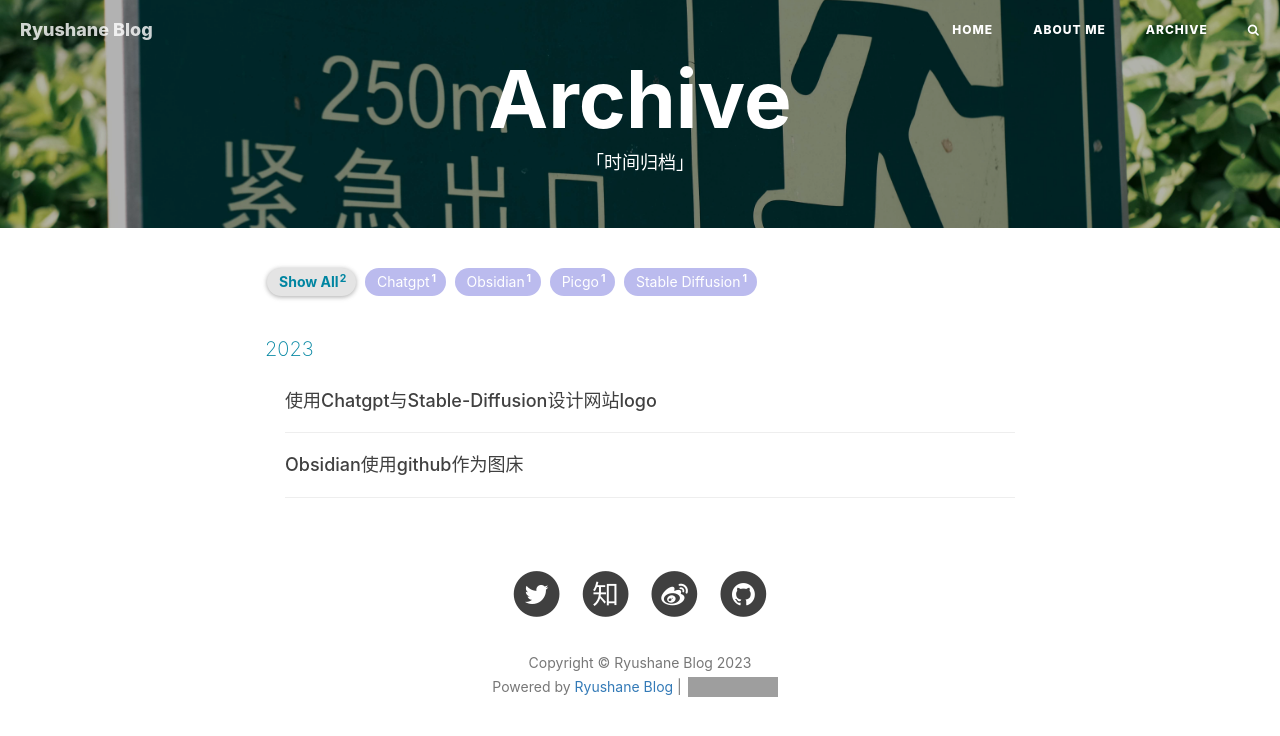
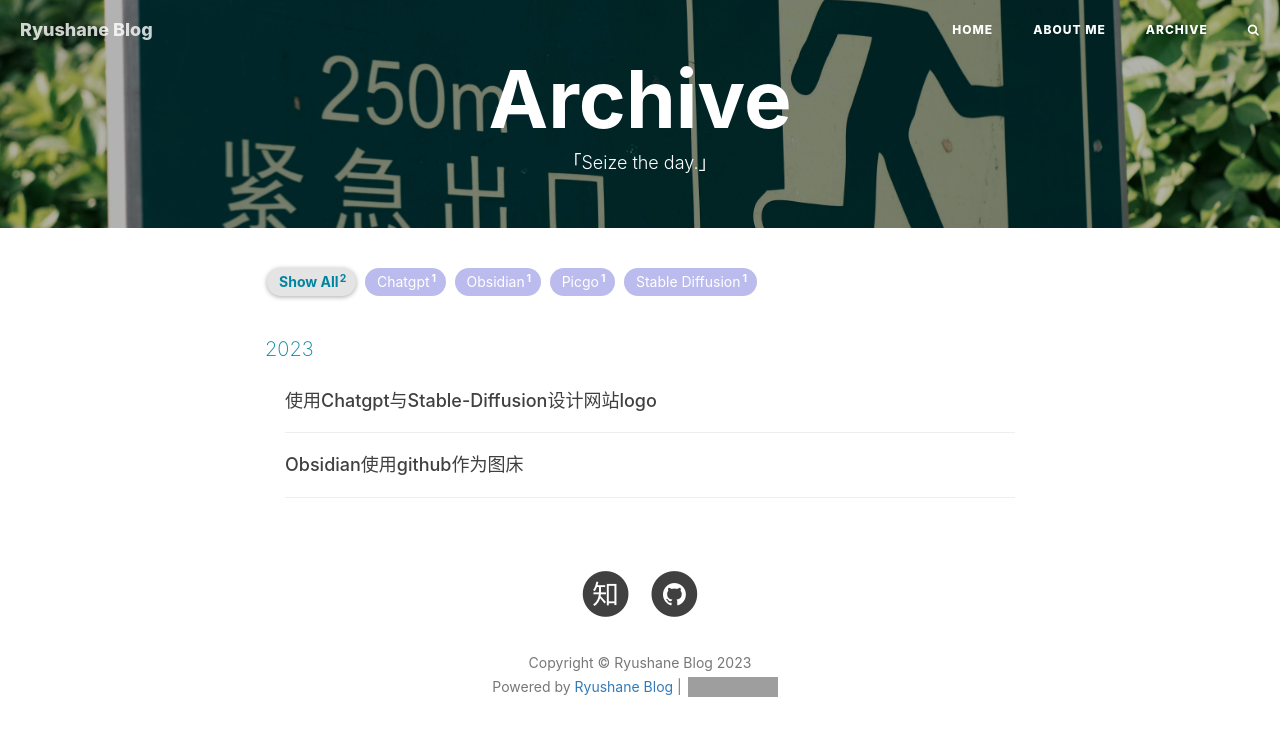
Before and after one commit to Ryushane/Ryushane.github.io, a Jekyll site: the page built from archive.html, in a window 1280 px wide. Shown: the top 736 px of the page. Built offline with Jekyll 4.4.1, drawn with Linux system fonts in a browser that asks for light colours; nearby versions of some CDN libraries; comment, search, counter and statistics services are not loaded; grey boxes are pictures that could not be loaded.

```diff
--- a/_config.yml
+++ b/_config.yml
@@ -13,10 +13,11 @@ future: true
 
 # SNS settings
 RSS: false
-weibo_username: ryushane
+# weibo_username: ryuushane
 zhihu_username: ryushane
+# bilibili_username: 3882240
 github_username: ryushane
-twitter_username: ryushane
+# twitter_username: ryushane
 #facebook_username:  ryushane
 #linkedin_username:  firstname-lastname-idxxxx
 
--- a/_includes/sns-links.html
+++ b/_includes/sns-links.html
@@ -24,6 +24,16 @@
       <span class="fa-stack fa-lg">
         <i class="fa fa-circle fa-stack-2x"></i>
         <i class="fa fa-twitter fa-stack-1x fa-inverse"></i>
+      </span>
+    </a>
+  </li>
+  {% endif %}
+  {% if site.bilibili_username %}
+  <li>
+    <a target="_blank" href="http://space.bilibili.com/{{ site.bilibili_username }}">
+      <span class="fa-stack fa-lg">
+        <i class="fa fa-circle fa-stack-2x"></i>
+        <i class="fa fa-bilibili fa-stack-1x fa-inverse"></i>
       </span>
     </a>
   </li>
--- a/about.html
+++ b/about.html
@@ -1,7 +1,7 @@
 ---
 layout: page
 title: "About me"
-description: "「留这份少年心气，直至白头」"
+description: "「留少年心气至白头」"
 header-img: "img/bg-me-2023.jpg"
 header-mask: 0.3
 multilingual: true
--- a/archive.html
+++ b/archive.html
@@ -1,7 +1,7 @@
 ---
 title: Archive
 layout: default
-description: "「时间归档」"
+description: "「Seize the day.」"
 header-img: "img/bg-archive.jpg"
 header-mask: 0.3
 ---
```
